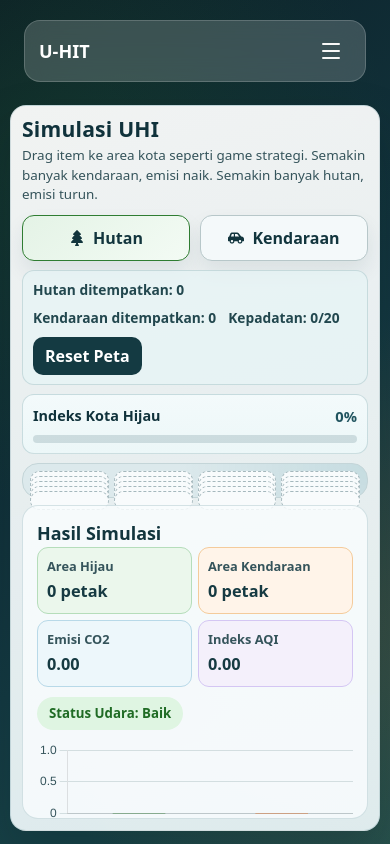
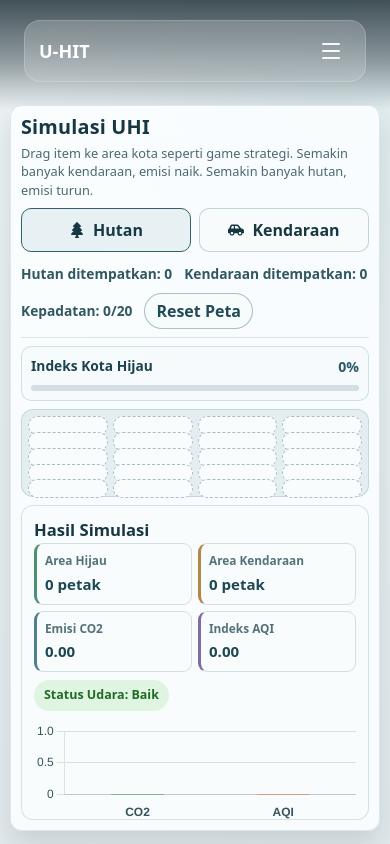
Before and after one commit to Maulidaa/uhit-frontend, a React (Vite) app: page /simulator in a window 390 px wide. Built offline with nearby package versions, Linux system fonts and the light colour scheme.

Commit message:
feat: update Simulator styles for improved layout and responsiveness; enhance background gradients and adjust padding

```diff
--- a/src/pages/Simulator.css
+++ b/src/pages/Simulator.css
@@ -1,13 +1,28 @@
 .sim-page {
+  position: relative;
   height: 100dvh;
   overflow: hidden;
   background:
-    radial-gradient(circle at 15% 20%, rgba(46, 125, 50, 0.2), transparent 45%),
-    radial-gradient(circle at 85% 75%, rgba(230, 126, 34, 0.16), transparent 45%),
-    linear-gradient(140deg, #0b1d26 0%, #143a42 60%, #1d4f4f 100%);
+    radial-gradient(circle at 85% 12%, rgba(206, 227, 232, 0.38), transparent 34%),
+    linear-gradient(170deg, #edf3f5 0%, #e8eff1 48%, #e3eaed 100%);
+}
+
+.sim-page::before {
+  content: "";
+  position: absolute;
+  top: 0;
+  left: 0;
+  right: 0;
+  height: 138px;
+  background:
+    linear-gradient(180deg, rgba(33, 50, 58, 0.84) 0%, rgba(33, 50, 58, 0.46) 55%, rgba(33, 50, 58, 0));
+  pointer-events: none;
+  z-index: 0;
 }
 
 .sim-content {
+  position: relative;
+  z-index: 1;
   height: 100dvh;
   display: grid;
   place-items: center;
@@ -18,11 +33,11 @@
 .sim-card {
   width: min(1160px, 100%);
   height: min(820px, calc(100dvh - 136px));
-  padding: 20px;
-  border-radius: 22px;
-  background: linear-gradient(165deg, rgba(255, 255, 255, 0.94), rgba(236, 247, 249, 0.93));
-  box-shadow: 0 24px 50px rgba(4, 24, 30, 0.22);
-  border: 1px solid rgba(31, 90, 100, 0.15);
+  padding: 18px;
+  border-radius: 18px;
+  background: rgba(250, 253, 254, 0.94);
+  box-shadow: 0 14px 28px rgba(20, 48, 58, 0.14);
+  border: 1px solid rgba(124, 156, 167, 0.22);
   overflow: hidden;
 }
 
@@ -35,24 +50,24 @@
 
 .simulator-panel h1 {
   margin: 0;
-  color: #10323b;
+  color: #173843;
   letter-spacing: 0.01em;
-  font-size: clamp(1.65rem, 2.5vw, 2.15rem);
+  font-size: clamp(1.52rem, 2.1vw, 1.95rem);
 }
 
 .simulator-subtitle {
-  margin-top: 10px;
-  margin-bottom: 14px;
-  max-width: 68ch;
-  color: #35545b;
-  font-size: 0.95rem;
+  margin-top: 8px;
+  margin-bottom: 12px;
+  max-width: 62ch;
+  color: #4c6970;
+  font-size: 0.9rem;
   line-height: 1.45;
 }
 
 .sim-workspace {
   display: grid;
   grid-template-columns: minmax(0, 1.35fr) minmax(0, 0.95fr);
-  gap: 14px;
+  gap: 12px;
   flex: 1;
   min-height: 0;
 }
@@ -66,27 +81,28 @@
 .simulator-toolbar {
   display: grid;
   grid-template-columns: repeat(2, minmax(0, 1fr));
-  gap: 10px;
+  gap: 8px;
 }
 
 .tool-card {
-  border: 1px solid #b7c7c9;
-  border-radius: 12px;
-  background: #f4f9fa;
-  color: #12353d;
+  border: 1px solid rgba(140, 171, 181, 0.5);
+  border-radius: 10px;
+  background: #f7fbfc;
+  color: #173843;
   font-weight: 700;
   display: inline-flex;
   align-items: center;
   justify-content: center;
   gap: 8px;
-  padding: 11px;
+  padding: 10px;
   cursor: grab;
-  transition: transform 0.15s ease, border-color 0.15s ease;
-  box-shadow: 0 10px 20px rgba(17, 53, 61, 0.08);
+  transition: border-color 0.15s ease, background-color 0.15s ease;
+  box-shadow: none;
 }
 
 .tool-card:hover {
-  transform: translateY(-2px);
+  transform: none;
+  border-color: rgba(93, 133, 145, 0.65);
 }
 
 .tool-card:active {
@@ -94,22 +110,23 @@
 }
 
 .tool-card.active {
-  border-color: #2f7d32;
-  background: linear-gradient(140deg, #e4f3e6, #f3fbf4);
+  border-color: #35616d;
+  background: #e7f0f3;
 }
 
 .simulator-meta {
-  margin-top: 9px;
-  margin-bottom: 9px;
+  margin-top: 8px;
+  margin-bottom: 8px;
   display: flex;
   flex-wrap: wrap;
   align-items: center;
   gap: 8px 12px;
-  color: #22474e;
-  background: rgba(231, 244, 246, 0.72);
-  border: 1px solid rgba(84, 134, 143, 0.22);
-  padding: 9px 10px;
-  border-radius: 12px;
+  color: #325760;
+  background: transparent;
+  border: 0;
+  padding: 4px 0 8px;
+  border-bottom: 1px solid rgba(124, 156, 167, 0.25);
+  border-radius: 0;
 }
 
 .simulator-meta p {
@@ -119,25 +136,25 @@
 }
 
 .reset-btn {
-  border: 0;
-  border-radius: 10px;
-  padding: 8px 12px;
-  background: #143a42;
-  color: #fff;
+  border: 1px solid rgba(95, 132, 142, 0.5);
+  border-radius: 999px;
+  padding: 6px 11px;
+  background: #f6fbfc;
+  color: #214b56;
   font-weight: 600;
   cursor: pointer;
 }
 
 .reset-btn:hover {
-  background: #0f2f35;
+  background: #eaf3f5;
 }
 
 .city-balance {
-  margin-bottom: 9px;
-  border-radius: 12px;
-  padding: 10px;
-  border: 1px solid rgba(84, 134, 143, 0.25);
-  background: linear-gradient(180deg, #f3fafb, #ecf7f8);
+  margin-bottom: 8px;
+  border-radius: 10px;
+  padding: 9px;
+  border: 1px solid rgba(132, 166, 176, 0.32);
+  background: rgba(244, 250, 251, 0.75);
 }
 
 .city-balance header {
@@ -149,26 +166,26 @@
 
 .city-balance h3 {
   margin: 0;
-  font-size: 0.9rem;
-  color: #10323b;
+  font-size: 0.86rem;
+  color: #1c434d;
 }
 
 .city-balance span {
   font-weight: 700;
-  color: #20545f;
-  font-size: 0.92rem;
+  color: #2a5a66;
+  font-size: 0.88rem;
 }
 
 .city-balance p {
   margin: 7px 0 0;
-  font-size: 0.79rem;
-  color: #3b6269;
+  font-size: 0.75rem;
+  color: #4f7178;
 }
 
 .balance-track {
   position: relative;
   overflow: hidden;
-  height: 8px;
+  height: 6px;
   border-radius: 999px;
   background: rgba(26, 76, 86, 0.16);
 }
@@ -176,7 +193,7 @@
 .balance-fill {
   height: 100%;
   border-radius: 999px;
-  background: linear-gradient(90deg, #4cce58, #2f7d32);
+  background: linear-gradient(90deg, #5aa28f, #2f6f61);
   transition: width 0.28s ease;
 }
 
@@ -184,47 +201,45 @@
   display: grid;
   grid-template-columns: repeat(5, minmax(0, 1fr));
   grid-template-rows: repeat(4, minmax(0, 1fr));
-  gap: 7px;
-  background:
-    radial-gradient(circle at 100% 0, rgba(35, 126, 141, 0.12), transparent 55%),
-    #dce9ec;
-  border: 1px solid #c4d5d8;
-  border-radius: 16px;
-  padding: 9px;
+  gap: 6px;
+  background: #e4edf0;
+  border: 1px solid rgba(141, 172, 181, 0.35);
+  border-radius: 12px;
+  padding: 8px;
   min-height: 0;
 }
 
 .sim-cell {
-  border: 1px dashed #a5b8bd;
-  border-radius: 12px;
-  background: #f8fbfc;
+  border: 1px dashed rgba(134, 163, 171, 0.7);
+  border-radius: 10px;
+  background: #f9fcfc;
   color: #35545b;
   display: flex;
   align-items: center;
   justify-content: center;
   cursor: pointer;
   font-size: clamp(14px, 1.65vw, 17px);
-  transition: transform 0.12s ease, border-color 0.12s ease, background-color 0.2s ease;
+  transition: border-color 0.12s ease, background-color 0.2s ease;
   min-height: 0;
 }
 
 .sim-cell:hover {
-  border-color: #6f8f96;
-  transform: scale(1.03);
+  border-color: #6a8f97;
+  transform: none;
 }
 
 .sim-cell.tile-forest {
   border-style: solid;
-  border-color: #2f7d32;
-  background: #e7f5e8;
-  color: #2f7d32;
+  border-color: #3d7f67;
+  background: #e7f3ee;
+  color: #2a6954;
 }
 
 .sim-cell.tile-vehicle {
   border-style: solid;
-  border-color: #d17b10;
-  background: #fff2e2;
-  color: #b96703;
+  border-color: #b68548;
+  background: #fdf2e4;
+  color: #8f5c19;
 }
 
 .sim-cell.is-drag-over {
@@ -239,10 +254,10 @@
 
 .result-panel {
   margin-top: 0;
-  border-radius: 16px;
-  background: rgba(248, 252, 253, 0.85);
-  border: 1px solid rgba(93, 141, 149, 0.24);
-  padding: 14px;
+  border-radius: 12px;
+  background: rgba(247, 252, 253, 0.88);
+  border: 1px solid rgba(133, 166, 176, 0.3);
+  padding: 12px;
   overflow: hidden;
   display: flex;
   flex-direction: column;
@@ -251,73 +266,70 @@
 
 .result-panel h2 {
   margin: 0;
-  color: #12353d;
-  font-size: 1.12rem;
+  color: #173843;
+  font-size: 1.04rem;
 }
 
 .result-lead {
-  margin: 6px 0 10px;
-  color: #3d5f66;
-  font-size: 0.82rem;
+  margin: 5px 0 8px;
+  color: #4f7178;
+  font-size: 0.78rem;
   line-height: 1.4;
 }
 
 .metric-grid {
   display: grid;
   grid-template-columns: repeat(2, minmax(0, 1fr));
-  gap: 9px;
+  gap: 8px;
 }
 
 .metric-card {
-  border-radius: 11px;
-  padding: 9px;
-  border: 1px solid transparent;
+  border-radius: 9px;
+  padding: 8px;
+  border: 1px solid rgba(138, 170, 180, 0.35);
+  background: #f8fcfd;
 }
 
 .metric-card h4 {
   margin: 0;
-  font-size: 0.8rem;
-  color: #35545b;
+  font-size: 0.74rem;
+  color: #54727a;
 }
 
 .metric-card p {
   margin: 3px 0 0;
-  font-size: 1.02rem;
+  font-size: 0.94rem;
   font-weight: 700;
-  color: #163a42;
+  color: #1f4753;
 }
 
 .metric-forest {
-  background: #ebf7ec;
-  border-color: #b5ddba;
+  border-left: 3px solid #4f8f73;
 }
 
 .metric-vehicle {
-  background: #fff4e9;
-  border-color: #f4cb9b;
+  border-left: 3px solid #b68548;
 }
 
 .metric-co2 {
-  background: #edf7fb;
-  border-color: #b8d9e8;
+  border-left: 3px solid #4f7f8f;
 }
 
 .metric-aqi {
-  background: #f4f0fb;
-  border-color: #d4c6f3;
+  border-left: 3px solid #7f6ba8;
 }
 
 .status-pill {
-  margin: 10px 0 2px;
+  margin: 8px 0 2px;
   width: fit-content;
-  padding: 7px 12px;
+  padding: 6px 10px;
   border-radius: 999px;
   font-weight: 700;
-  font-size: 0.83rem;
+  font-size: 0.78rem;
 }
 
 .result-chart-wrap {
-  margin-top: 10px;
+  margin-top: 8px;
   height: clamp(128px, 23vh, 190px);
 }
 
@@ -346,29 +358,33 @@
 }
 
 @media (max-width: 768px) {
+  .sim-page::before {
+    height: 110px;
+  }
+
   .sim-content {
     padding: 102px 10px 10px;
   }
 
   .sim-card {
     height: calc(100dvh - 118px);
-    padding: 11px;
-    border-radius: 16px;
+    padding: 10px;
+    border-radius: 12px;
   }
 
   .simulator-panel h1 {
-    font-size: 1.32rem;
+    font-size: 1.24rem;
   }
 
   .simulator-subtitle {
     margin-top: 6px;
-    margin-bottom: 10px;
-    font-size: 0.84rem;
+    margin-bottom: 9px;
+    font-size: 0.8rem;
   }
 
   .sim-workspace {
     grid-template-columns: 1fr;
-    gap: 7px;
+    gap: 8px;
   }
 
   .sim-editor {
@@ -379,7 +395,7 @@
     grid-template-columns: repeat(4, minmax(0, 1fr));
     grid-template-rows: repeat(5, minmax(0, 1fr));
     gap: 5px;
-    padding: 7px;
+    padding: 6px;
   }
 
   .metric-grid {
```
